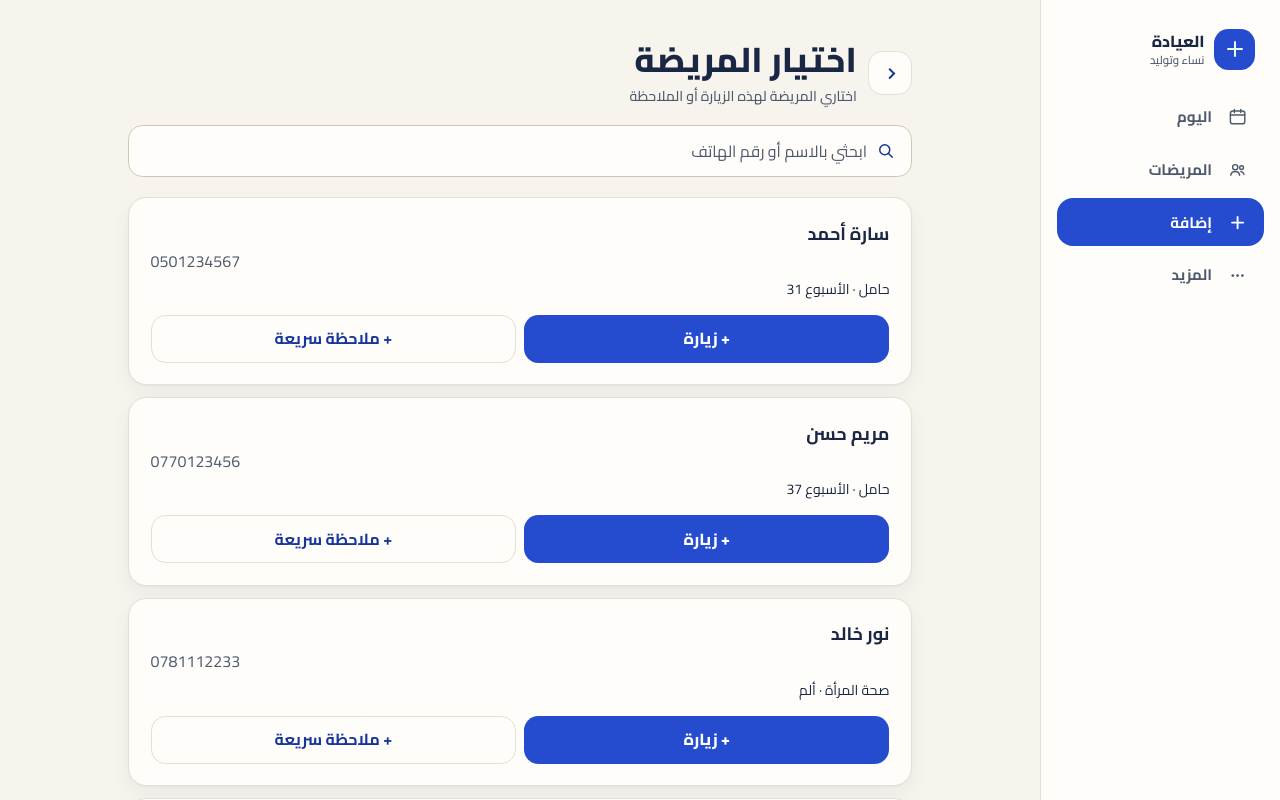
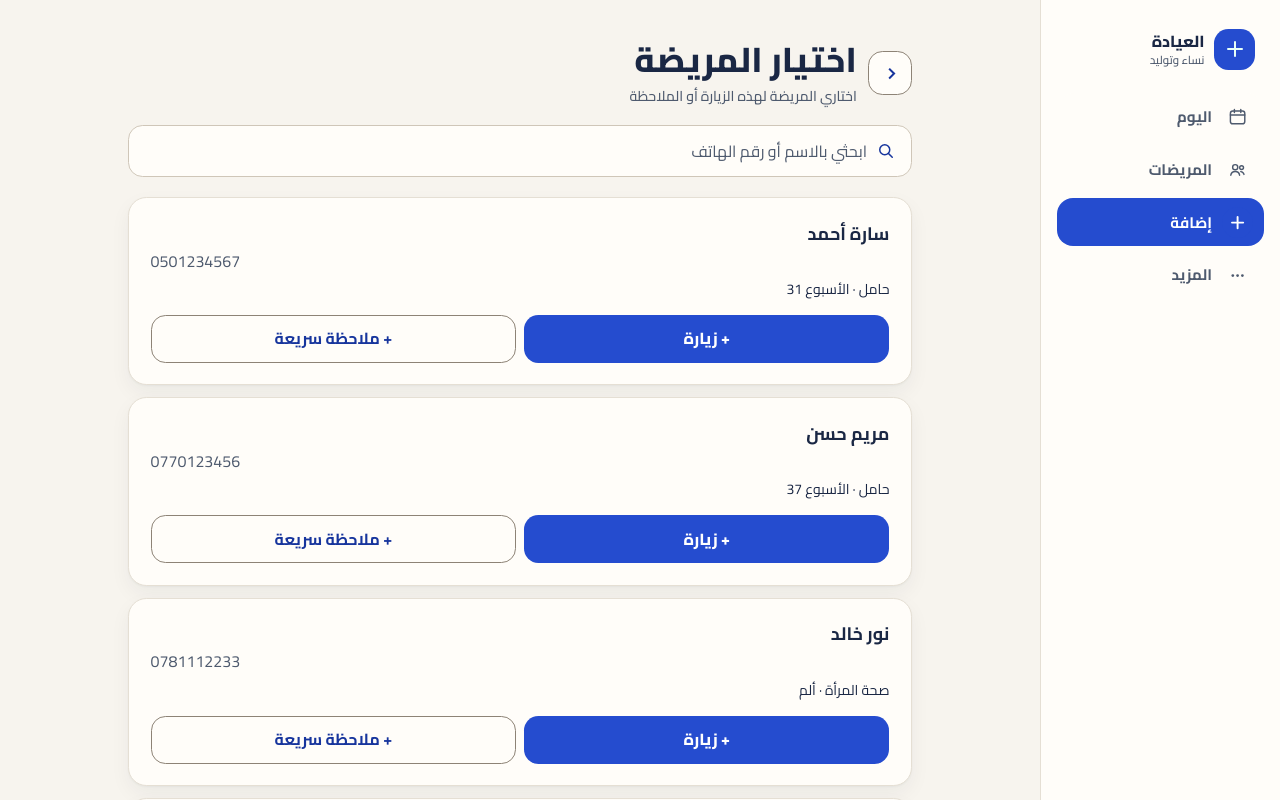
Before and after one commit to Fazil98/clinic-pwa, a Next.js app: page /add/visit in a window 1280 px wide. Shown: the top 800 px of the page. Built offline with nearby package versions, Linux system fonts and the light colour scheme.

Commit message:
Secondary and ghost button

```diff
--- a/src/app/globals.css
+++ b/src/app/globals.css
@@ -37,6 +37,7 @@
   --muted: #4e5a6e;
   --line: #e5dfd4;
   --control-line: #cfc6b8;
+  --boundary: #8d8376;
   --primary: #254ccf;
   --primary-deep: #17359d;
   --primary-soft: #e8eeff;
@@ -217,13 +218,15 @@ button:enabled, summary { cursor: pointer; }
   flex: none;
   width: 44px;
   height: 44px;
-  border: 1px solid var(--line);
+  border: 1px solid var(--boundary);
   border-radius: var(--radius-control);
   background: var(--surface);
   color: var(--primary-deep);
   font-size: 1.45rem;
   line-height: 1;
 }
+.icon-button:hover { background: var(--primary-soft); }
+.icon-button:active { transform: scale(0.98); }
 
 .chevron {
   display: block;
@@ -264,7 +267,7 @@ button:enabled, summary { cursor: pointer; }
 
 .clinic-button--primary { background: var(--primary); color: white; font-weight: 800; }
 .clinic-button--primary:hover:not(:disabled) { background: var(--primary-deep); }
-.clinic-button--secondary { border: 1px solid var(--line); background: var(--surface); color: var(--primary-deep); }
+.clinic-button--secondary { border: 1px solid var(--boundary); background: var(--surface); color: var(--primary-deep); }
 .clinic-button--secondary:hover:not(:disabled) { background: var(--primary-soft); }
 .clinic-button--danger { background: var(--danger); color: white; }
 .clinic-button--danger:hover:not(:disabled) { background: var(--danger-deep); }
@@ -438,8 +441,9 @@ button:enabled, summary { cursor: pointer; }
 .clinic-chip--warn { border-color: transparent; background: var(--warn-soft); color: var(--warn-ink); }
 .clinic-chip--warn.is-active { border-color: var(--warn); background: var(--warn); color: white; }
 
-.patient-search > button { position: absolute; inset-block-start: 50%; inset-inline-end: .2rem; transform: translateY(-50%); min-width: 44px; min-height: 44px; border-radius: .6rem; font-size: 1.5rem; line-height: 1; }
+.patient-search > button { position: absolute; inset-block-start: 50%; inset-inline-end: .2rem; transform: translateY(-50%); min-width: 44px; min-height: 44px; border-radius: .6rem; color: var(--primary-deep); font-size: 1.5rem; line-height: 1; }
 .patient-search > button:hover { background: var(--primary-soft); }
+.patient-search > button:active { transform: translateY(-50%) scale(0.98); }
 
 .patient-row,
 .patient-identity {
@@ -739,6 +743,8 @@ body:has(.add-sheet[open]) { overflow: hidden; }
   color: rgb(255 255 255 / .8);
   font-weight: 700;
 }
+.notice-dismiss:hover { color: white; }
+.notice-dismiss:active { transform: scale(0.98); }
 
 .skeleton-list { display: grid; gap: .7rem; }
 .skeleton-row {
```
